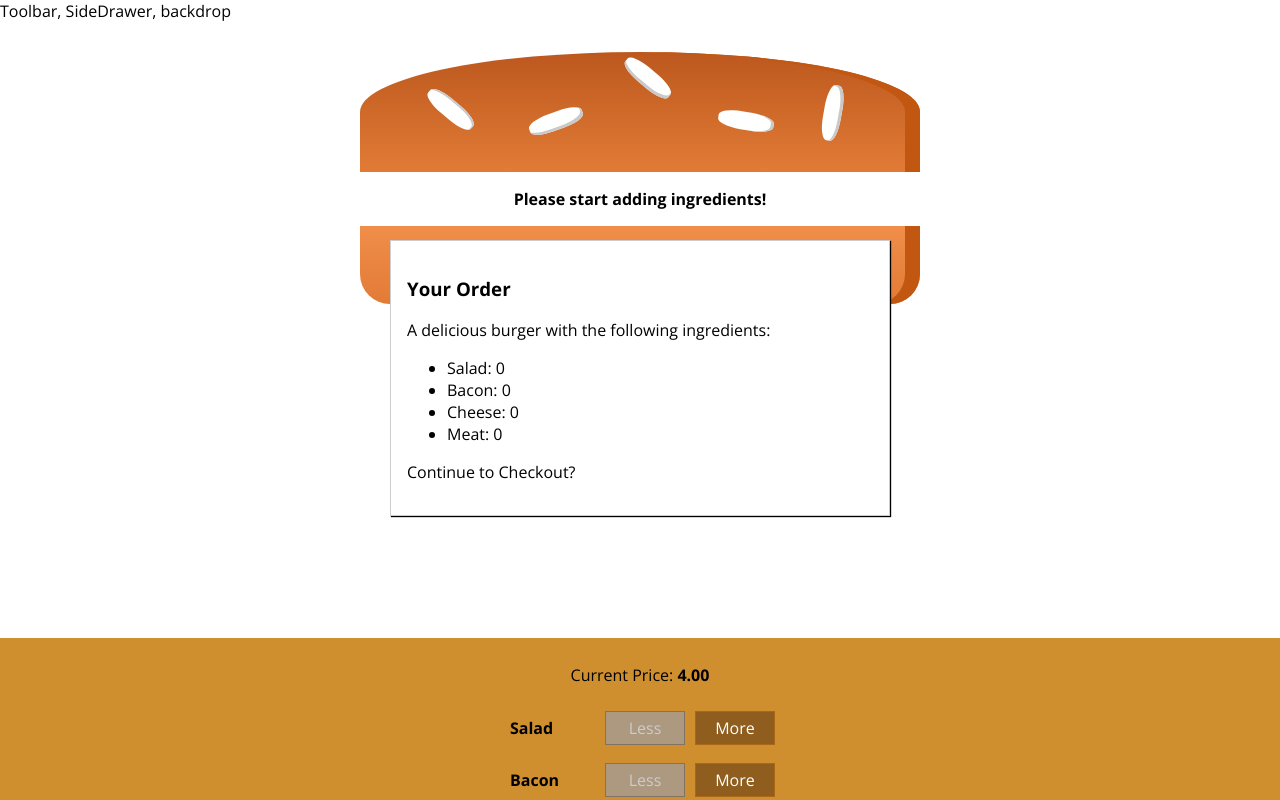
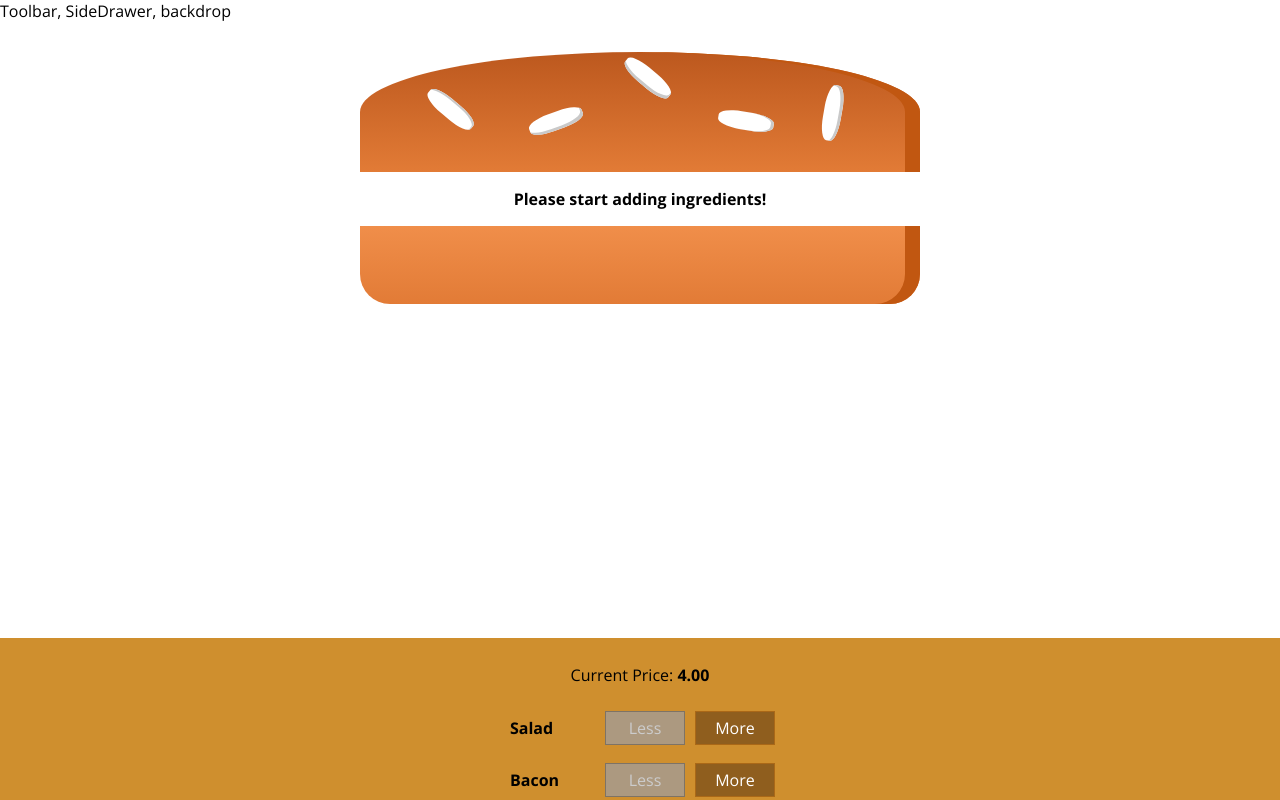
Before and after one commit to AdamJosephKalimi/react-burger-builder-2, a React app: page / in a window 1280 px wide. Shown: the top 800 px of the page. Built offline with nearby package versions, Linux system fonts and the light colour scheme.

Commit message:
The modal will now appear only once the order now button has been pressed

```diff
--- a/src/components/Burger/BuildControls/BuildControls.js
+++ b/src/components/Burger/BuildControls/BuildControls.js
@@ -26,7 +26,8 @@ const buildControls = (props) => (
 
 
         <button className={classes.OrderButton}
-        disabled={!props.purchasable}>ORDER NOW</button>
+        disabled={!props.purchasable}
+        onClick={props.ordered}>ORDER NOW</button>
     </div>
   );
 
--- a/src/components/UI/Modal/Modal.js
+++ b/src/components/UI/Modal/Modal.js
@@ -2,7 +2,12 @@ import React from 'react';
 import classes from './Modal.css';
 
 const modal = (props) => (
-    <div className={classes.Modal}>
+    <div
+    className={classes.Modal}
+    style={{
+      transform: props.show ? 'translateY(0)' : 'translateY(-100vh)',
+      opacity: props.show ? '1' : '0'
+    }}>
         {props.children}
     </div>
   );
--- a/src/containers/BurgerBuilder/BurgerBuilder.js
+++ b/src/containers/BurgerBuilder/BurgerBuilder.js
@@ -28,7 +28,8 @@ class BurgerBuilder extends Component {
         meat: 0
       },
       totalPrice: 4,
-      purchasable: false
+      purchasable: false,
+      purchasing: false
     }
 
     updatePurchaseState (ingredients) {
@@ -89,7 +90,11 @@ class BurgerBuilder extends Component {
         const newPrice = oldPrice - priceDeduction;
         this.setState({totalPrice: newPrice, ingredients: updatedIngredients});
         this.updatePurchaseState(updatedIngredients);
-    };
+    }
+
+    purchaseHandler = () => {
+      this.setState({purchasing: true});
+    }
     render () {
         const disabledInfo = {
             ...this.state.ingredients
@@ -99,7 +104,7 @@ class BurgerBuilder extends Component {
         }
         return (
               <Aux>
-                  <Modal>
+                  <Modal show={this.state.purchasing}>
                       <OrderSummary ingredients={this.state.ingredients}/>
                   </Modal>
                   <Burger ingredients={this.state.ingredients}/>
@@ -108,6 +113,7 @@ class BurgerBuilder extends Component {
                       ingredientRemoved={this.removeIngredientHandler}
                       disabled={disabledInfo}
                       purchasable={this.state.purchasable}
+                      ordered={this.purchaseHandler}
                       price={this.state.totalPrice}/>
               </Aux>
         );
```
